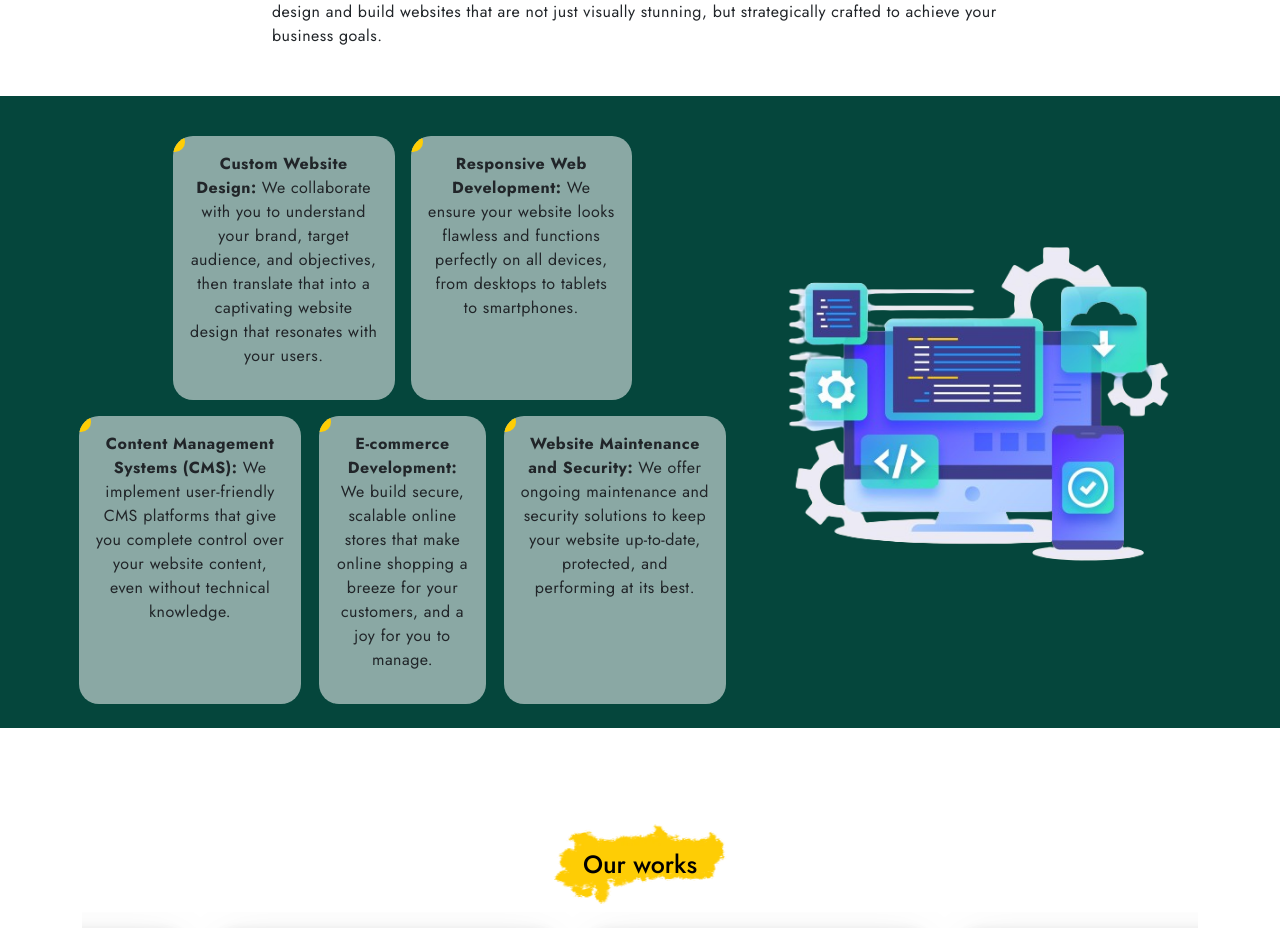
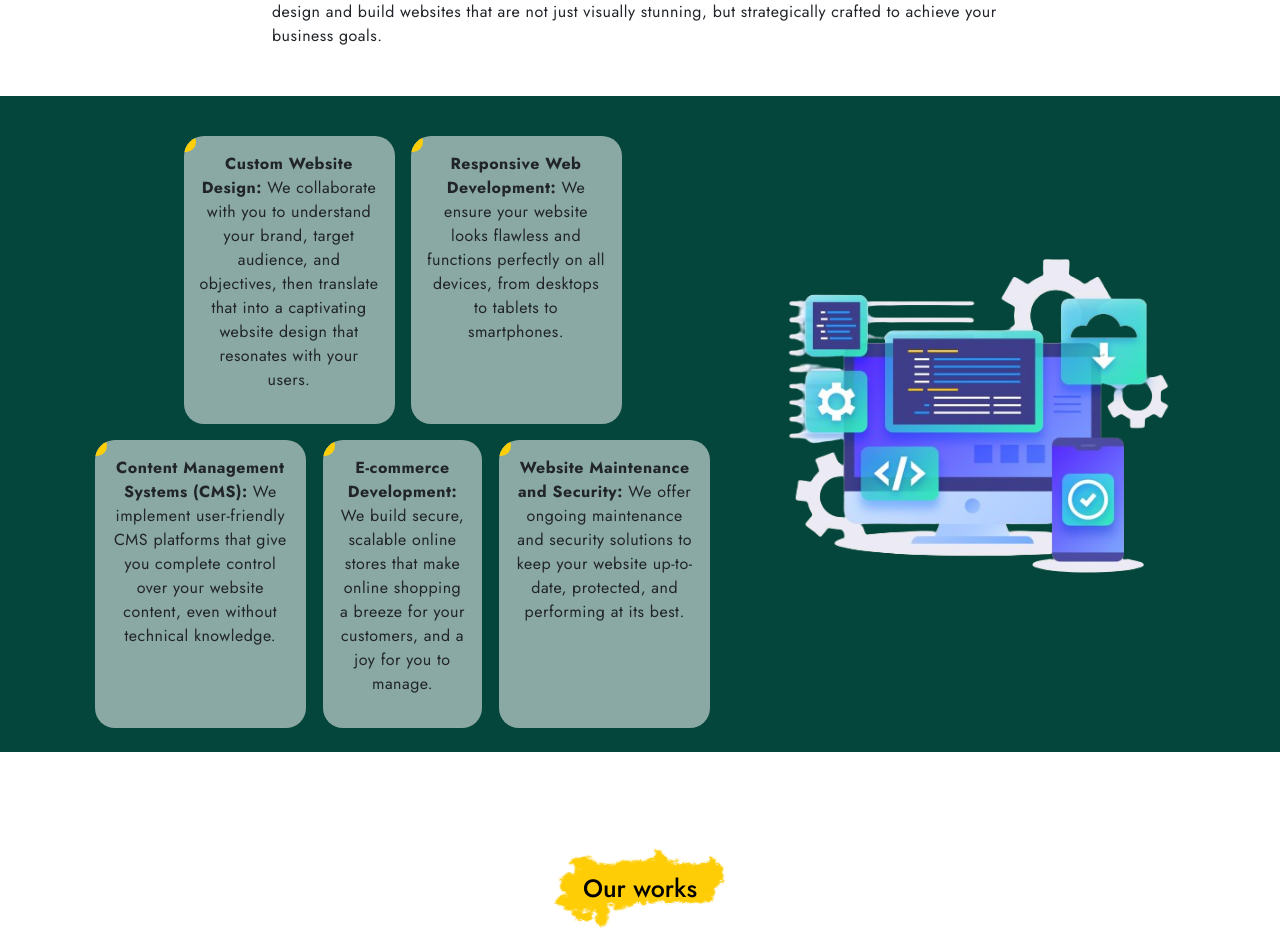
Before and after one commit to axessmongo/AxessTechnology-project, a React (Vite) app in the folder client/: page /webdevelopment in a window 1280 px wide. Shown: the part 1460-2388 px from the top of the page. Built offline with nearby package versions, Linux system fonts and the light colour scheme.

Commit message:
small changes in al pages

```diff
--- a/client/src/pages/Webdev.jsx
+++ b/client/src/pages/Webdev.jsx
@@ -129,7 +129,7 @@ function Development() {
           <div className="row">
             <div className="col-md-7">
               <div className="my-4">
-                <div className="row justify-content-center ">
+                <div className="row justify-content-center px-3 ">
                   <div className="col-md-4 mt-3 mx-2 small-card  boxshadow">
                     <p className="p-3 secondary-text">
                       <span className="fw-bold">Custom Website Design:</span> We collaborate with you to
@@ -146,7 +146,7 @@ function Development() {
                     </p>
                   </div>
                 </div>
-                <div className="row justify-content-around   ">
+                <div className="row justify-content-around px-3">
                   <div className="col-md-4 mt-3 small-card boxshadow">
                     <p className="p-3 secondary-text">
                      <span className="fw-bold"> Content Management Systems (CMS):</span> We implement
```
